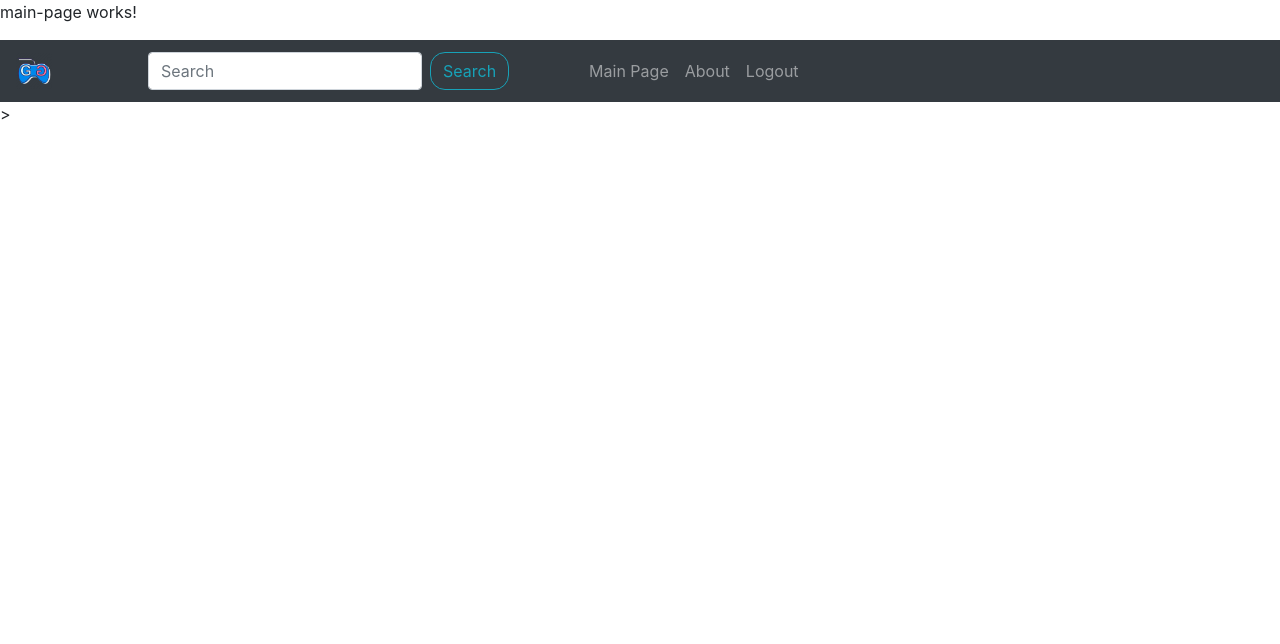
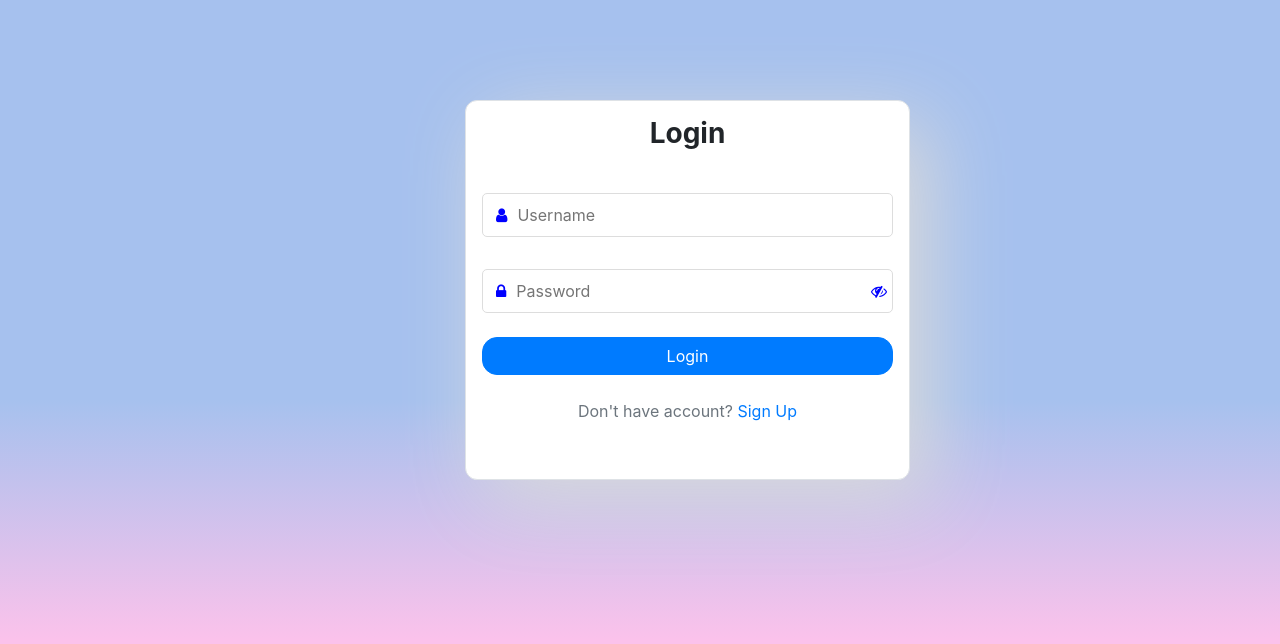
Before and after one commit to TroyAnthonyWilson/Game-Guidance, an Angular app in the folder FrontEnd/GameGuidanceFrontEnd/: page /login in a window 1280 px wide. Shown: the top 644 px of the page. Built offline with nearby package versions, Linux system fonts and the light colour scheme.

Commit message:
finished navbar

```diff
--- a/FrontEnd/GameGuidanceFrontEnd/src/app/app-routing.module.ts
+++ b/FrontEnd/GameGuidanceFrontEnd/src/app/app-routing.module.ts
@@ -10,7 +10,6 @@ const routes: Routes = [
   {path: 'signup', component: UserSignupComponent},
   {path: 'home', component: MainPageComponent},
   {path: 'about', component: AboutComponent},
-  {path: 'logout', component: UserLoginComponent},
   {path: '', redirectTo: '/login', pathMatch: 'full'}
 ];
 
--- a/FrontEnd/GameGuidanceFrontEnd/src/app/app.component.html
+++ b/FrontEnd/GameGuidanceFrontEnd/src/app/app.component.html
@@ -1 +1,2 @@
-<app-main-page></app-main-page>>
+<!-- <app-main-page></app-main-page>> -->
+<router-outlet></router-outlet>
--- a/FrontEnd/GameGuidanceFrontEnd/src/app/components/navbar/navbar.component.css
+++ b/FrontEnd/GameGuidanceFrontEnd/src/app/components/navbar/navbar.component.css
@@ -0,0 +1,11 @@
+.navbar-nav {
+  float:none;
+  margin:0 auto;
+  display: block;
+  text-align: center;
+}
+
+.navbar-nav > li {
+  display: inline-block;
+  float:none;
+}
--- a/FrontEnd/GameGuidanceFrontEnd/src/app/components/navbar/navbar.component.html
+++ b/FrontEnd/GameGuidanceFrontEnd/src/app/components/navbar/navbar.component.html
@@ -1,6 +1,6 @@
 
- <nav class="navbar navbar-expand-lg navbar-dark bg-dark d-flex">
-  <a class="navbar-brand d-inline-flex mr-5" href="#">
+ <nav class="navbar navbar-expand-lg navbar-dark bg-dark">
+  <a class="navbar-brand" href="#">
     <img src="assets/gglogo2.png" alt="" height="36">
  </a>
 
@@ -14,17 +14,15 @@
       </div>
       <div class="d-inline-flex ml-5">
         <li class="nav-item ml-4">
-          <a class="nav-link" href="#">Main Page</a>
+          <a class="nav-link" (click)="navigateHome()">Main Page</a>
       </li>
         <li class="nav-item">
-          <a class="nav-link" href="#">About</a>
+          <a class="nav-link" (click)="navigateToAboutPage()">About</a>
       </li>
         <li class="nav-item">
-          <a class="nav-link" href="#">Logout</a>
+          <a class="nav-link" (click)="navigateUserToLogout()">Logout</a>
       </li>
       </div>
-
-
     </ul>
 
   </div>
--- a/FrontEnd/GameGuidanceFrontEnd/src/app/components/navbar/navbar.component.ts
+++ b/FrontEnd/GameGuidanceFrontEnd/src/app/components/navbar/navbar.component.ts
@@ -1,4 +1,5 @@
 import { Component, OnInit } from '@angular/core';
+import { Router } from '@angular/router';
 
 @Component({
   selector: 'app-navbar',
@@ -7,9 +8,19 @@ import { Component, OnInit } from '@angular/core';
 })
 export class NavbarComponent implements OnInit {
 
-  constructor() { }
+  constructor(private router: Router) { }
 
   ngOnInit(): void {
   }
 
+  navigateHome(){
+    this.router.navigate(['/home']); // navigate back home
+  }
+  navigateToAboutPage(){
+    this.router.navigate(['/about']); // route to about page
+  }
+  navigateUserToLogout(){
+    this.router.navigate(['/login']); // when user signs out -> go to sign in page
+  }
+
 }
```
